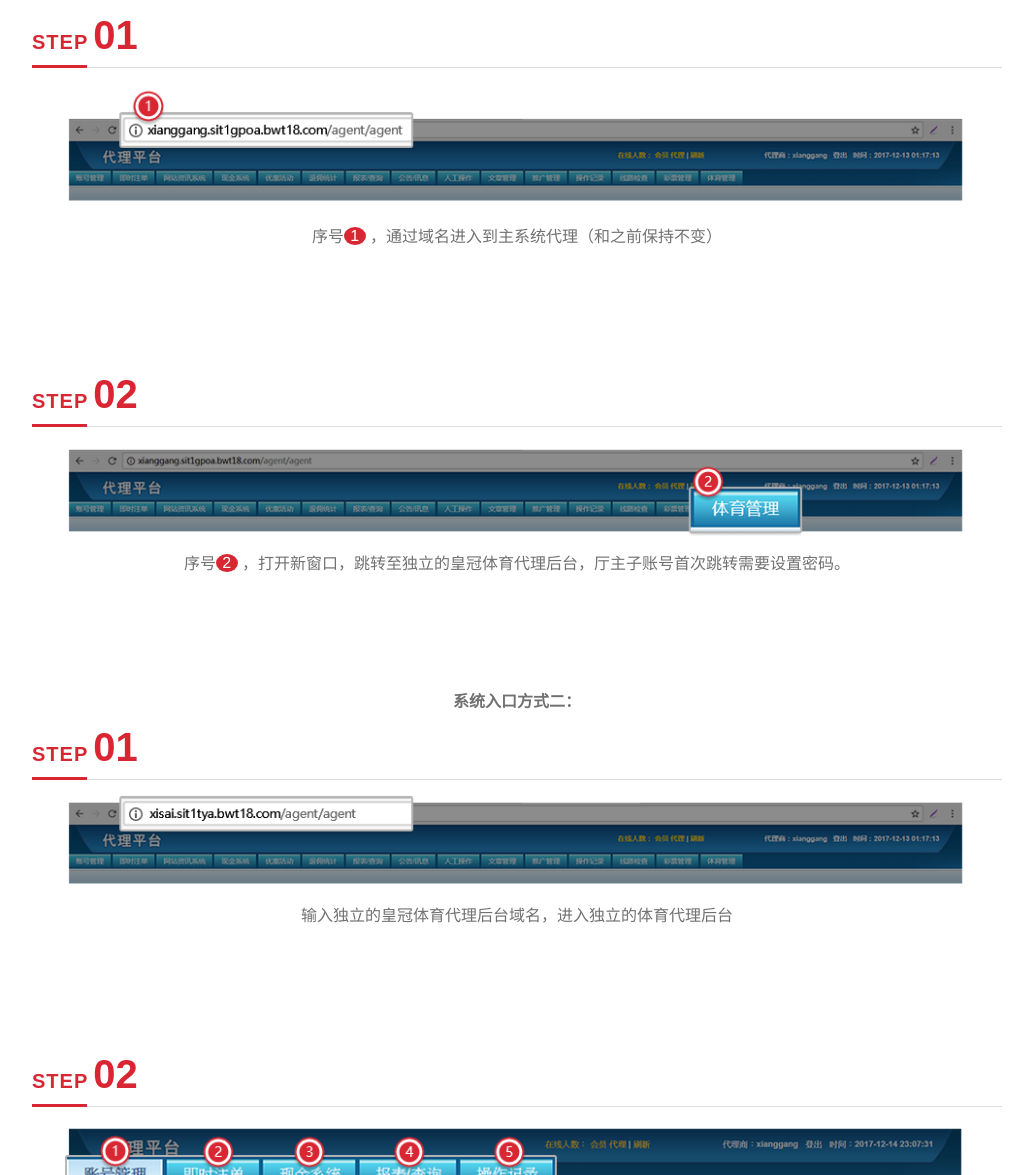
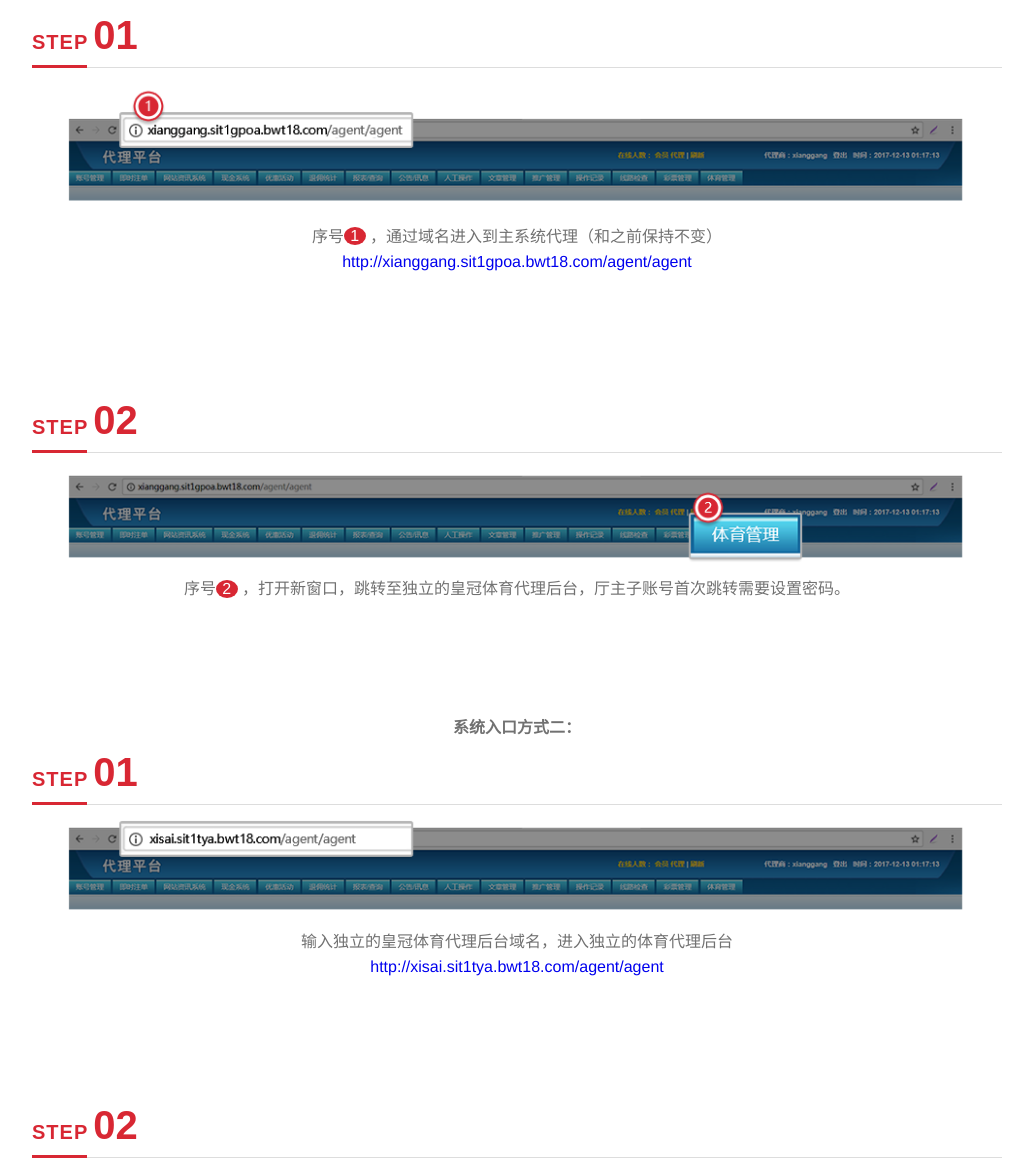
Before and after one commit to a08864402/web, a plain HTML site: page index.html in a window 1280 px wide. Shown: the part 1841-3016 px from the top of the page, without its empty margins (123-1156 px from the left). Drawn offline with Linux system fonts and the light colour scheme; files whose address does not match are found by name.

Commit message:
Add files via upload

```diff
--- a/index.html
+++ b/index.html
@@ -169,7 +169,9 @@ section1
                     </div>
                     <img class="pcshow" src="img/tro_01.png">
                     <img class="mbshow" src="img/tro_01s.png">
-                    <p class="txt">序号<span class="stepnum">1</span> ，通过域名进入到主系统代理（和之前保持不变）</p>
+                    <p class="txt">序号<span class="stepnum">1</span> ，通过域名进入到主系统代理（和之前保持不变）
+                        <br/><a href="http://xianggang.sit1gpoa.bwt18.com/agent/agent" target="_blank">http://xianggang.sit1gpoa.bwt18.com/agent/agent</a>
+                    </p>
                 </div>
                 <!--columns end-->
             </div>
@@ -202,7 +204,11 @@ section1
                     </div>
                     <img class="pcshow" src="img/tro_03.png">
                     <img class="mbshow" src="img/tro_03s.png">
-                    <p class="txt">输入独立的皇冠体育代理后台域名，进入独立的体育代理后台</p>
+                    <p class="txt">输入独立的皇冠体育代理后台域名，进入独立的体育代理后台
+                        <br/>
+                        <a href="http://xisai.sit1tya.bwt18.com/agent/agent" target="_blank">http://xisai.sit1tya.bwt18.com/agent/agent</a>
+                    </p>
+
                 </div>
                 <!--columns end-->
             </div>
```
